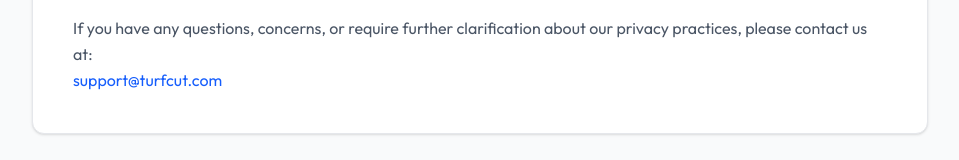
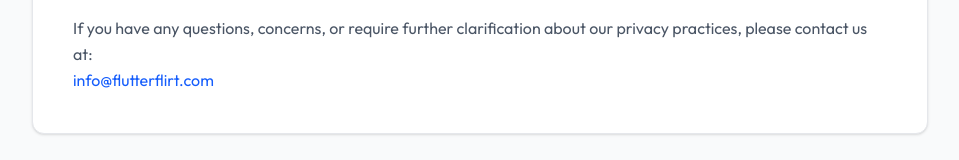
Before and after one commit to naveen-flutterflirt/turf-admin-dashboard, a Next.js app: page /privacy-policy in a window 1280 px wide. Shown: the part 1090-1250 px from the top of the page, without its empty margins (160-1119 px from the left). Built offline with nearby package versions, Linux system fonts and the light colour scheme.

Commit message:
feat: add privacy policy page to dashboard

```diff
--- a/app/privacy-policy/page.tsx
+++ b/app/privacy-policy/page.tsx
@@ -89,7 +89,7 @@ export default function PrivacyPolicyPage() {
                 If you have any questions, concerns, or require further clarification about our privacy practices, please contact us at:
                 <br />
                 <a href="mailto:support@turfcut.com" className="text-blue-600 dark:text-blue-400 hover:underline">
-                  support@turfcut.com
+                  info@flutterflirt.com
                 </a>
               </p>
             </section>
```
